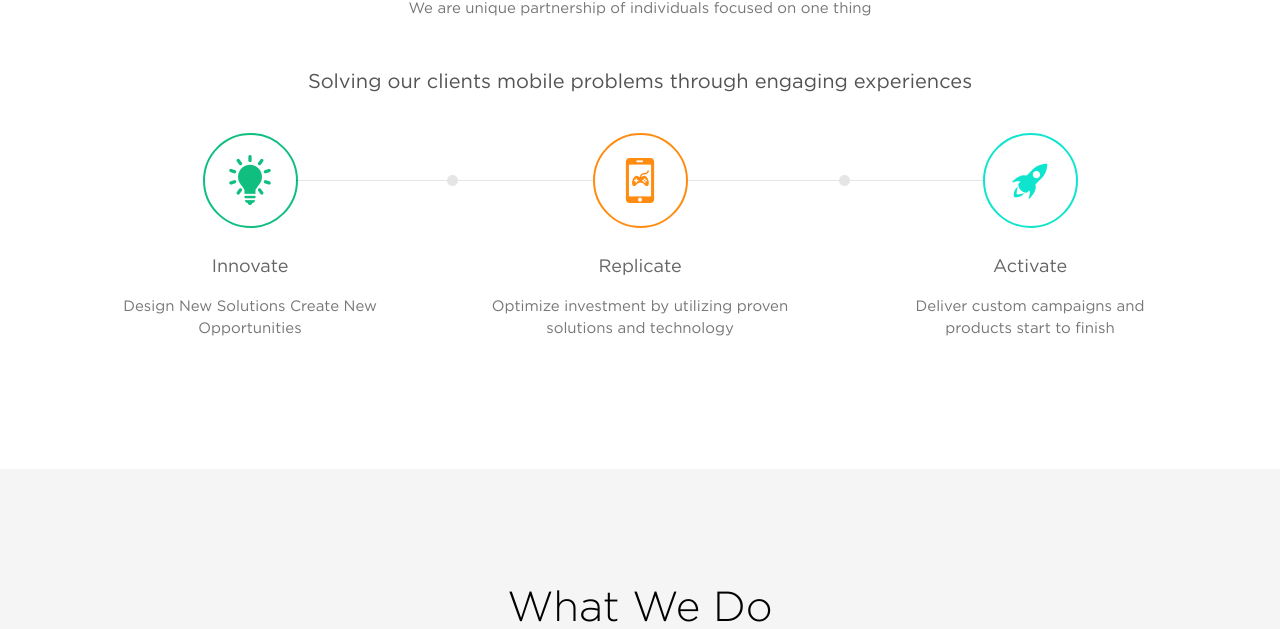
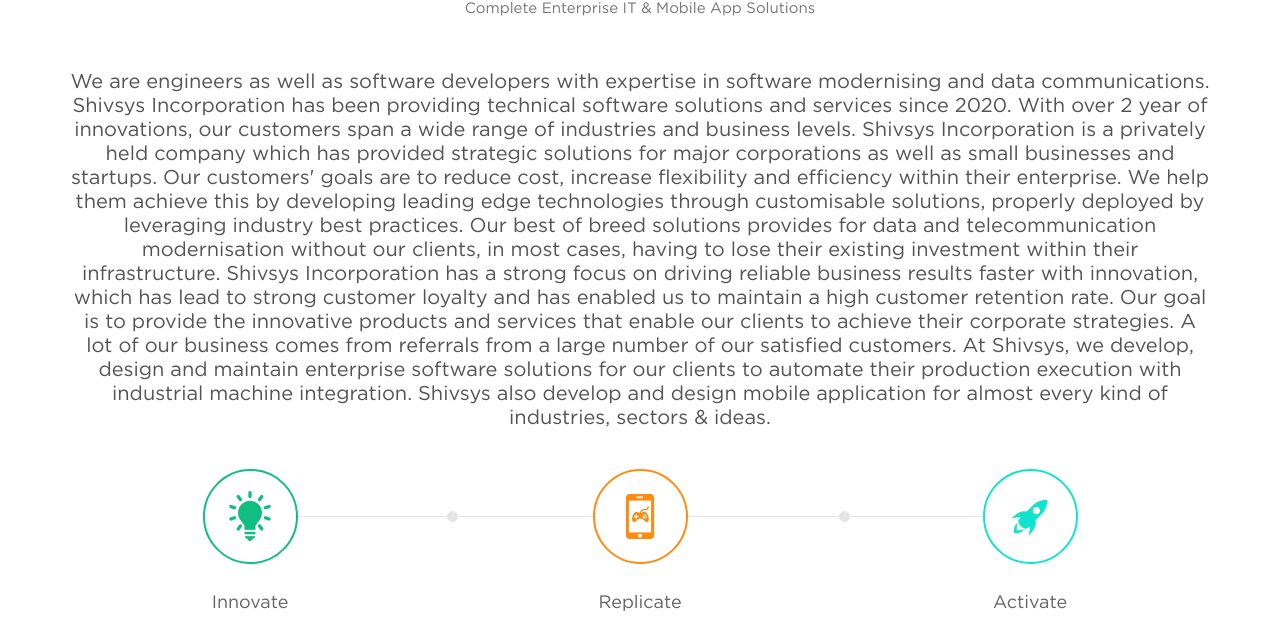
Before and after one commit to vivekit29/Shivsys, a plain HTML site: page index.html in a window 1280 px wide. Shown: the part 702-1331 px from the top of the page. Drawn offline with Linux system fonts and the light colour scheme.

Commit message:
Update index.html

```diff
--- a/index.html
+++ b/index.html
@@ -87,8 +87,18 @@
     <section id="company" class="who text-center">
         <div class="container">
             <h2>Who We Are</h2>
-            <p>We are unique partnership of individuals focused on one thing</p>
-            <h3>Solving our clients mobile problems through engaging experiences</h3>
+            <p>Complete Enterprise IT & Mobile App Solutions</p>
+            <h3>We are engineers as well as software developers with expertise in software modernising and data communications. Shivsys Incorporation has been providing technical software solutions and services since 2020. With over 2 year of innovations, our customers span a wide range of industries and business levels.
+
+
+
+Shivsys Incorporation is a privately held company which has provided strategic solutions for major corporations as well as small businesses and startups. Our customers' goals are to reduce cost, increase flexibility and efficiency within their enterprise. We help them achieve this by developing leading edge technologies through customisable solutions, properly deployed by leveraging industry best practices. Our best of breed solutions provides for data and telecommunication modernisation without our clients, in most cases, having to lose their existing investment within their infrastructure. Shivsys Incorporation has a strong focus on driving reliable business results faster with innovation, which has lead to strong customer loyalty and has enabled us to maintain a high customer retention rate. Our goal is to provide the innovative products and services that enable our clients to achieve their corporate strategies.
+
+
+
+A lot of our business comes from referrals from a large number of our satisfied customers.
+
+At Shivsys, we develop, design and maintain enterprise software solutions for our clients to automate their production execution with industrial machine integration. Shivsys also develop and design mobile application for almost every kind of industries, sectors & ideas.</h3>
             <div class="who-stat row">
                 <div class="col-sm-4 who-cont">
                     <div class="who-pic">
```
